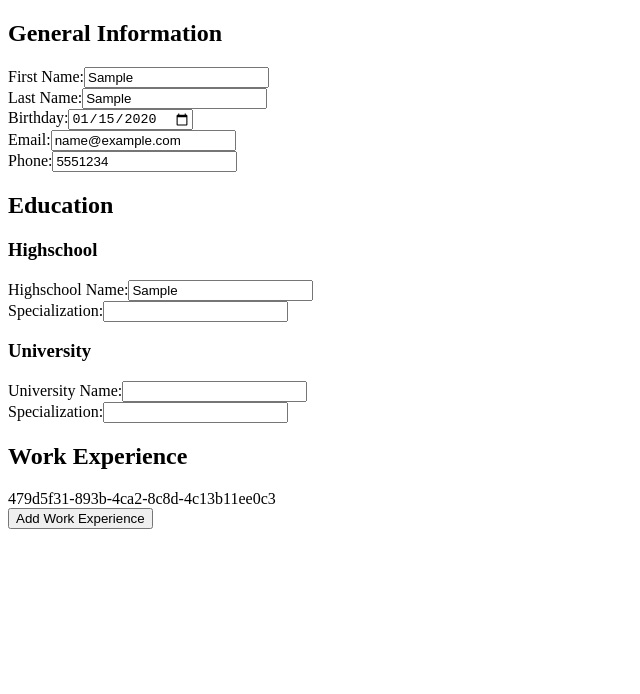
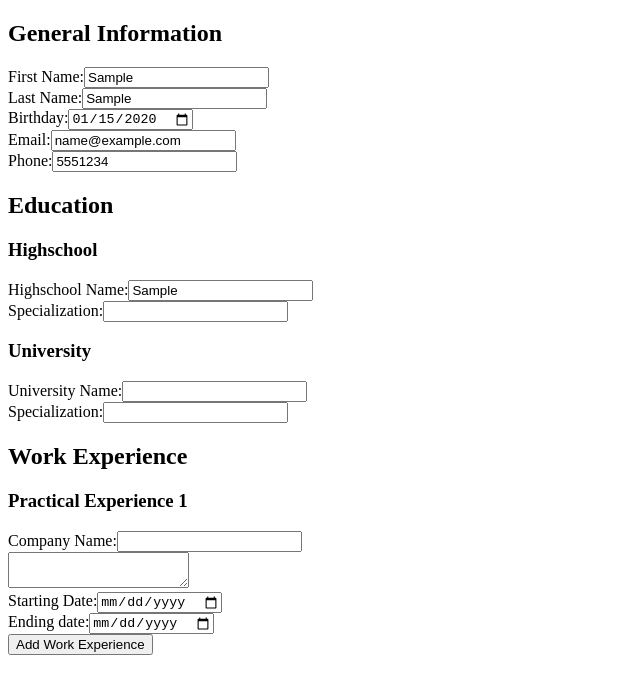
Before and after one commit to Tou1lle/cv-application-top, a React (Vite) app: page / in a window 1280 px wide. Both pictures are taken after typing "Sample", "Sample", "2020-01-15", "name@example.com", "5551234", "Sample" into the empty fields and a click on the button "Add Work Experience". Shown: the top 694 px of the page, without its empty margins (0-640 px from the left). Built offline with nearby package versions, Linux system fonts and the light colour scheme.

Commit message:
Generate inputs for Work type data
The inputs take a new attribute workID
so it can check the right inputs.

```diff
--- a/src/components/App.jsx
+++ b/src/components/App.jsx
@@ -44,7 +44,7 @@ export default function App() {
     }))
   }
 
-  function handleWorkUpdate() {
+  function handleWorkUpdate(value, id, level, workID) {
     //ADD CODE
   }
 
--- a/src/components/Input.jsx
+++ b/src/components/Input.jsx
@@ -1,4 +1,4 @@
-function Input({type, id, htmlID, label, value, onChange, level}) {
+function Input({type, id, htmlID, label, value, onChange, level, workID}) {
   return (
     <div>
       <label htmlFor={htmlID}>{label}:</label>
@@ -10,7 +10,7 @@ function Input({type, id, htmlID, label, value, onChange, level}) {
               if (e.target.type === "date") {
                 value = new Date(e.target.value)
               }
-              onChange(value, id, level)}}/>
+              onChange(value, id, level, workID)}}/>
     </div>
   )
 }
--- a/src/components/InputSection.jsx
+++ b/src/components/InputSection.jsx
@@ -81,9 +81,34 @@ export default function InputSection({type, data, onChange, onAdd}) {
     return (
       <section>
         <h2>Work Experience</h2>
-        {data.map(work => (
+        {data.map((work, id) => (
           <div key={work.id}>
-            {work.id}
+            <h3>Practical Experience {id + 1}</h3>
+            <Input
+              workID={work.id}
+              type="text"
+              id="name"
+              htmlID="work-name"
+              label="Company Name"
+              value={work.name}
+              onChange={onChange}/>
+            <textarea name="work-description" id="description" value={work.description}></textarea>
+            <Input
+              workID={work.id}
+              type="date"
+              id="startDate"
+              htmlID="work-start-date"
+              label="Starting Date"
+              value={work.startDate && format(work.startDate, "yyyy-MM-dd")}
+              onChange={onChange}/>
+            <Input
+              workID={work.id}
+              type="date"
+              id="endDate"
+              htmlID="work-end-date"
+              label="Ending date"
+              value={work.endDate && format(work.endDate, "yyyy-MM-dd")}
+              onChange={onChange}/>
           </div>
         ))}
         <button onClick={onAdd}>Add Work Experience</button>
```
